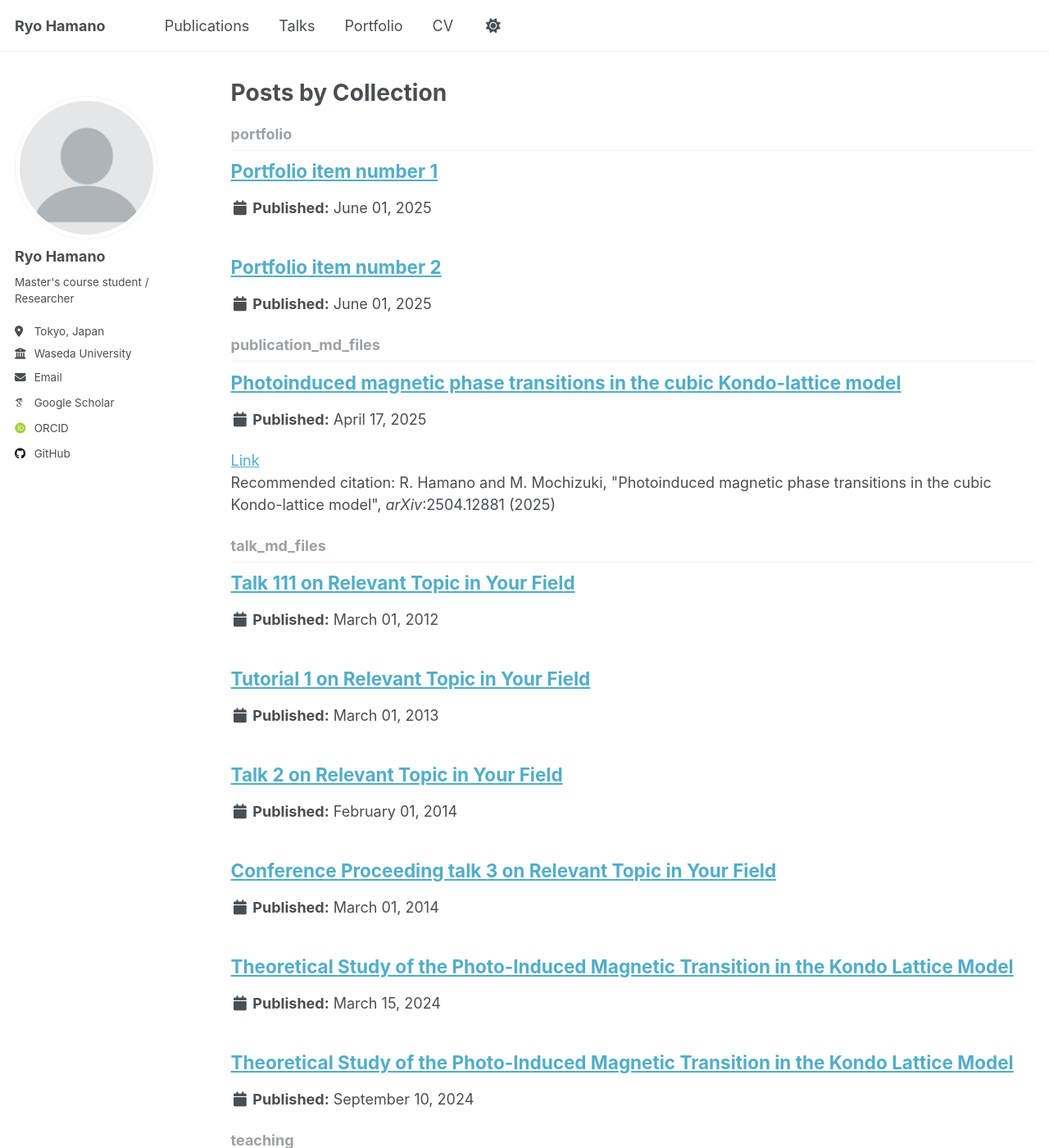
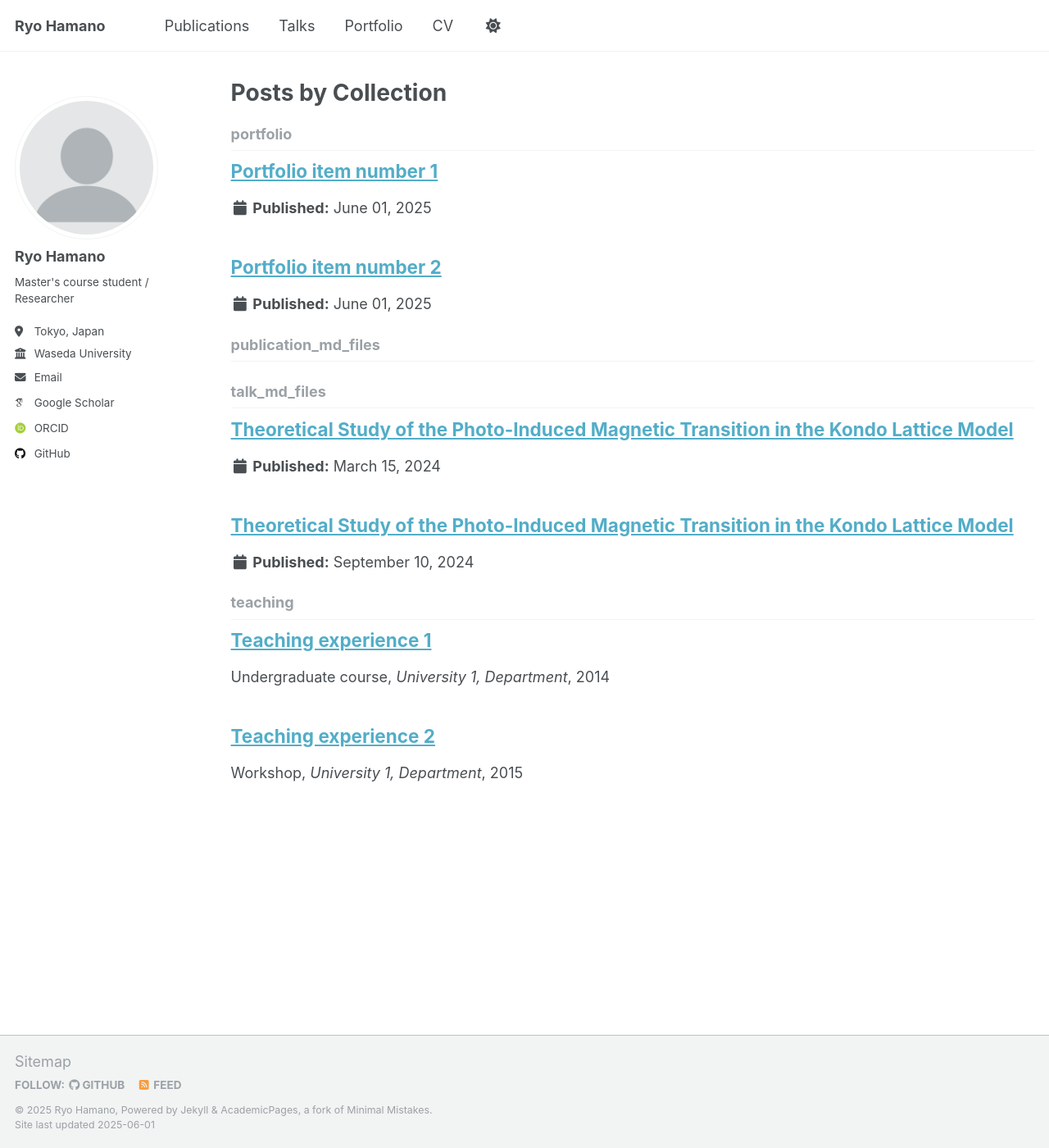
Before and after one commit to ryohamano/ryohamano.github.io, a Jekyll site: the page built from _pages/collection-archive.html, in a window 1280 px wide and 1400 px high. Shown: the whole window at 82% size. Built offline with Jekyll 4.4.1, drawn with Linux system fonts in a browser that asks for light colours; some web fonts are replaced.

Commit message:
change talks

```diff
--- a/_talk_md_files/2012-03-01-talk-1.md
+++ /dev/null
@@ -1,11 +0,0 @@
----
-title: "Talk 111 on Relevant Topic in Your Field"
-collection: talks
-type: "Talk"
-permalink: /talks/2012-03-01-talk-1
-venue: "UC San Francisco, Department of Testing"
-date: 2012-03-01
-location: "San Francisco, CA, USA"
----
-
-This is a description of your talk, which is a markdown file that can be all markdown-ified like any other post. Yay markdown!
--- a/_talk_md_files/2013-03-01-tutorial-1.md
+++ /dev/null
@@ -1,13 +0,0 @@
----
-title: "Tutorial 1 on Relevant Topic in Your Field"
-collection: talks
-type: "Tutorial"
-permalink: /talks/2013-03-01-tutorial-1
-venue: "UC-Berkeley Institute for Testing Science"
-date: 2013-03-01
-location: "Berkeley, CA, USA"
----
-
-[More information here](http://exampleurl.com)
-
-This is a description of your tutorial, note the different field in type. This is a markdown files that can be all markdown-ified like any other post. Yay markdown!
--- a/_talk_md_files/2014-02-01-talk-2.md
+++ /dev/null
@@ -1,13 +0,0 @@
----
-title: "Talk 2 on Relevant Topic in Your Field"
-collection: talks
-type: "Talk"
-permalink: /talks/2014-02-01-talk-2
-venue: "London School of Testing"
-date: 2014-02-01
-location: "London, UK"
----
-
-[More information here](http://example2.com)
-
-This is a description of your talk, which is a markdown files that can be all markdown-ified like any other post. Yay markdown!
--- a/_talk_md_files/2014-03-01-talk-3.md
+++ /dev/null
@@ -1,11 +0,0 @@
----
-title: "Conference Proceeding talk 3 on Relevant Topic in Your Field"
-collection: talks
-type: "Conference proceedings talk"
-permalink: /talks/2014-03-01-talk-3
-venue: "Testing Institute of America 2014 Annual Conference"
-date: 2014-03-01
-location: "Los Angeles, CA, USA"
----
-
-This is a description of your conference proceedings talk, note the different field in type. You can put anything in this field.
```
Also changed, not shown: _publications/2009-10-01-paper-title-number-1.md (added, +18 -0 lines), _publications/2010-10-01-paper-title-number-2.md (added, +18 -0 lines), _publications/2015-10-01-paper-title-number-3.md (added, +18 -0 lines), _publications/2025-04-17-RH_MM_PRB2025.md (renamed from _publication_md_files/2025-04-17-RH_MM_PRB2025.md, +1 -1 lines), _publications/2025-06-01-RH_MM_PRB2025.md (added, +16 -0 lines), _publications/2504.12881.md (added, +12 -0 lines), 2 other files.
